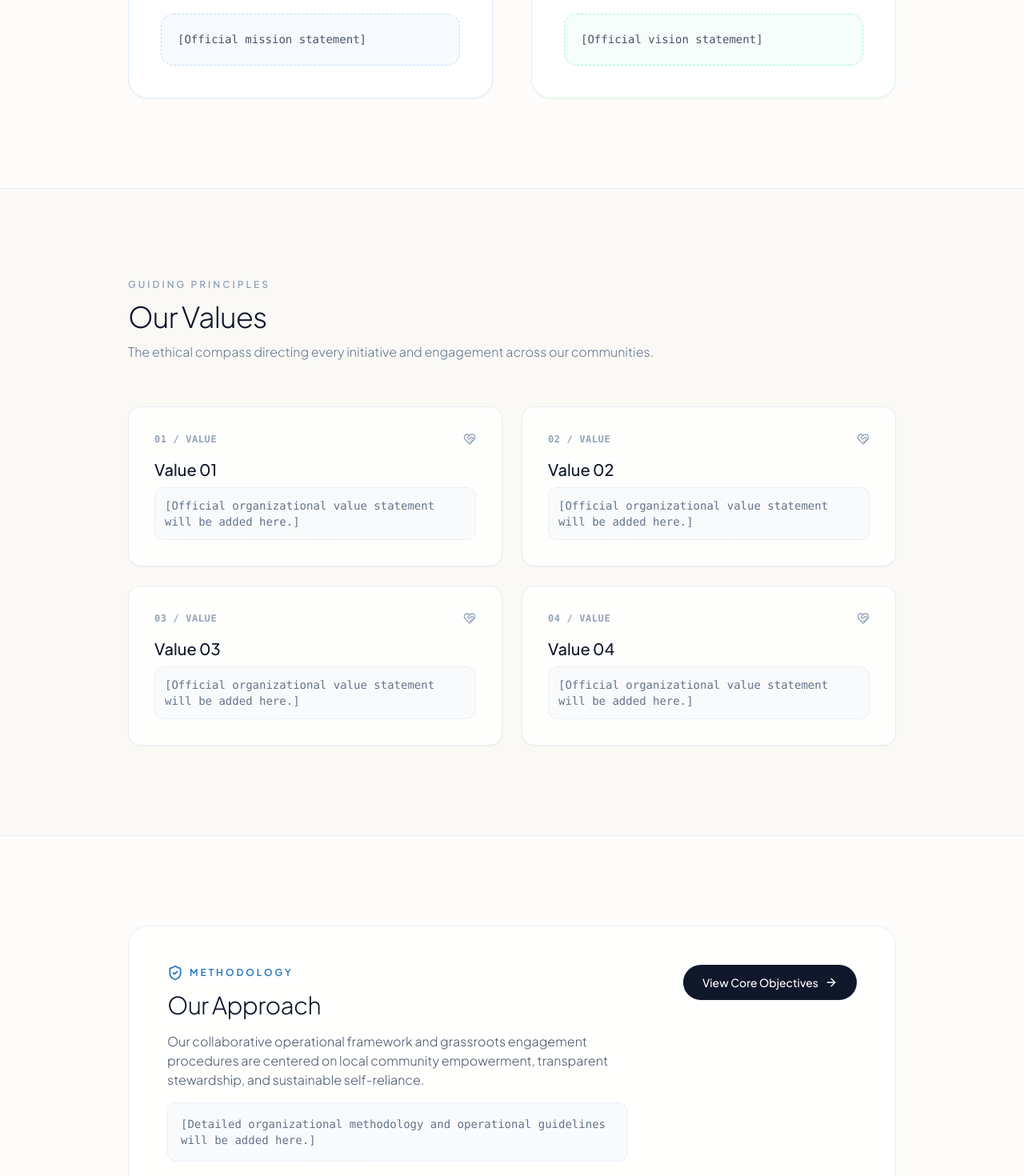
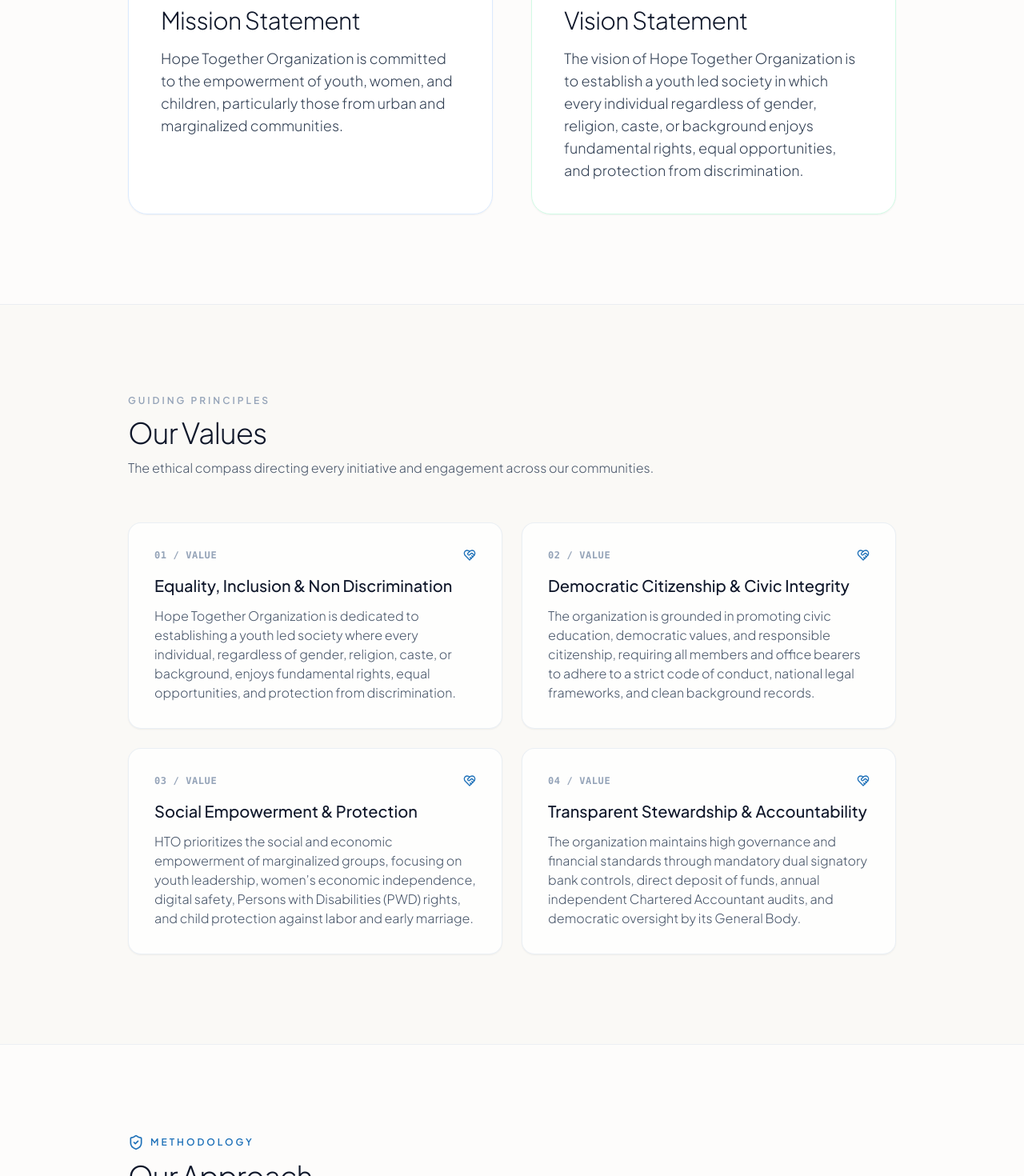
Before and after one commit to hafeezahmadyt/Hope-Together-WEB, a React (Vite) app: page /about in a window 1280 px wide. Shown: the part 1330-2800 px from the top of the page at 80% size. Built offline with nearby package versions, Linux system fonts and the light colour scheme; a web font is replaced by a local one.

Commit message:
Add official Vision, Mission, Guiding Principles, and Methodology to About page and preview

```diff
--- a/src/components/AboutPreview.tsx
+++ b/src/components/AboutPreview.tsx
@@ -22,10 +22,10 @@ export const AboutPreview: React.FC = () => {
           About Hope Together Organization
         </h3>
         <p className="text-slate-600 text-sm sm:text-base font-light leading-relaxed mb-6">
-          Founded on the belief that enduring transformation begins at the grassroots level,
-          Hope Together Organization works hand-in-hand with families and local leadership to
-          strengthen communities across Khyber Pakhtunkhwa. Our forthcoming narrative documents
-          our origins, governance charter, and transparent approach to collective impact.
+          Hope Together Organization is dedicated to establishing a youth-led society where every
+          individual enjoys fundamental rights, equal opportunities, and protection from
+          discrimination. We are committed to the grassroots empowerment of youth, women, and children,
+          particularly across urban and marginalized communities.
         </p>
       </motion.div>
 
--- /dev/null
+++ b/src/data/methodology.ts
@@ -0,0 +1,50 @@
+export interface MethodologyItem {
+  id: string;
+  number: string;
+  title: string;
+  description: string;
+  tag: string;
+}
+
+export const methodologyItems: MethodologyItem[] = [
+  {
+    id: 'advocacy-awareness',
+    number: '01',
+    title: 'Advocacy & Community Awareness',
+    tag: 'Rights & Protection',
+    description:
+      'Conducting community based advocacy and awareness sessions on marital rights, legal protections, workplace harassment, domestic violence, and child protection.',
+  },
+  {
+    id: 'capacity-building',
+    number: '02',
+    title: 'Capacity Building & Skill Development',
+    tag: 'Empowerment & Skills',
+    description:
+      'Imparting vocational and technical training, entrepreneurship development, and leadership mentoring for youth, alongside digital literacy and cyber safety guidance for women and girls.',
+  },
+  {
+    id: 'volunteerism-disaster',
+    number: '03',
+    title: 'Community Volunteerism & Disaster Preparedness',
+    tag: 'Resilience & Action',
+    description:
+      'Mobilizing youth through volunteerism training sessions and raising community awareness on disaster management and emergency preparedness.',
+  },
+  {
+    id: 'research-environment',
+    number: '04',
+    title: 'Research & Environmental Mitigation',
+    tag: 'Climate & Sustainability',
+    description:
+      'Promoting climate change mitigation and environmental protection through research, community engagement, and sustainable development initiatives.',
+  },
+  {
+    id: 'governance-oversight',
+    number: '05',
+    title: 'Expert Guided & Democratic Governance',
+    tag: 'Stewardship & Transparency',
+    description:
+      'Utilizing an Expert Advisory Committee spanning law, health, education, and gender expertise to provide technical guidance, while keeping overall strategy accountable to the General Body and Executive Committee.',
+  },
+];
--- a/src/data/values.ts
+++ b/src/data/values.ts
@@ -3,22 +3,26 @@ import { ValueItem } from '../types';
 export const organizationalValues: ValueItem[] = [
   {
     number: '01',
-    title: 'Value 01',
-    description: '[Official organizational value statement will be added here.]',
+    title: 'Equality, Inclusion & Non Discrimination',
+    description:
+      'Hope Together Organization is dedicated to establishing a youth led society where every individual, regardless of gender, religion, caste, or background, enjoys fundamental rights, equal opportunities, and protection from discrimination.',
   },
   {
     number: '02',
-    title: 'Value 02',
-    description: '[Official organizational value statement will be added here.]',
+    title: 'Democratic Citizenship & Civic Integrity',
+    description:
+      'The organization is grounded in promoting civic education, democratic values, and responsible citizenship, requiring all members and office bearers to adhere to a strict code of conduct, national legal frameworks, and clean background records.',
   },
   {
     number: '03',
-    title: 'Value 03',
-    description: '[Official organizational value statement will be added here.]',
+    title: 'Social Empowerment & Protection',
+    description:
+      'HTO prioritizes the social and economic empowerment of marginalized groups, focusing on youth leadership, women’s economic independence, digital safety, Persons with Disabilities (PWD) rights, and child protection against labor and early marriage.',
   },
   {
     number: '04',
-    title: 'Value 04',
-    description: '[Official organizational value statement will be added here.]',
+    title: 'Transparent Stewardship & Accountability',
+    description:
+      'The organization maintains high governance and financial standards through mandatory dual signatory bank controls, direct deposit of funds, annual independent Chartered Accountant audits, and democratic oversight by its General Body.',
   },
 ];
--- a/src/pages/AboutPage.tsx
+++ b/src/pages/AboutPage.tsx
@@ -1,10 +1,30 @@
 import React from 'react';
 import { Link } from 'react-router-dom';
 import { motion } from 'framer-motion';
-import { ArrowRight, Compass, Target, HeartHandshake, ShieldCheck } from 'lucide-react';
+import {
+  ArrowRight,
+  Compass,
+  Target,
+  HeartHandshake,
+  ShieldCheck,
+  Megaphone,
+  GraduationCap,
+  LifeBuoy,
+  Leaf,
+  Scale,
+} from 'lucide-react';
 import { SEO } from '../components/SEO';
 import { PageHero } from '../components/PageHero';
 import { organizationalValues } from '../data/values';
+import { methodologyItems } from '../data/methodology';
+
+const methodologyIcons = [
+  Megaphone,
+  GraduationCap,
+  LifeBuoy,
+  Leaf,
+  Scale,
+];
 
 export const AboutPage: React.FC = () => {
   return (
@@ -38,14 +58,14 @@ export const AboutPage: React.FC = () => {
 
             <div className="lg:col-span-8">
               <div className="p-8 sm:p-10 rounded-3xl bg-white/80 border border-slate-200/70 shadow-[0_2px_12px_rgba(0,0,0,0.02)]">
-                <p className="text-slate-600 text-base sm:text-lg font-light leading-relaxed mb-6">
+                <p className="text-slate-700 text-base sm:text-lg font-light leading-relaxed mb-4">
                   Hope Together Organization is an indigenous non-governmental organization registered and
                   operating in Khyber Pakhtunkhwa, Pakistan. We work closely alongside local communities
                   to foster sustainable development, social dignity, and grassroots empowerment.
                 </p>
-                <div className="p-6 rounded-2xl bg-[#F8FAFC] border border-dashed border-slate-300 text-slate-500 font-mono text-xs sm:text-sm">
-                  [Official organization introduction will be added here.]
-                </div>
+                <p className="text-slate-600 text-sm sm:text-base font-light leading-relaxed">
+                  Committed to the empowerment of youth, women, and children, particularly those from urban and marginalized communities, our organization executes community-led programs anchored in democratic citizenship, legal awareness, environmental resilience, and transparent stewardship.
+                </p>
               </div>
             </div>
           </div>
@@ -72,11 +92,11 @@ export const AboutPage: React.FC = () => {
                   Mandate
                 </span>
                 <h3 className="text-2xl sm:text-3xl font-light text-slate-900 tracking-tight mb-4">
-                  Our Mission
+                  Mission Statement
                 </h3>
-                <div className="p-5 rounded-2xl bg-blue-50/50 border border-dashed border-blue-200 text-slate-600 font-mono text-sm leading-relaxed">
-                  [Official mission statement]
-                </div>
+                <p className="text-slate-700 text-base sm:text-lg font-light leading-relaxed">
+                  Hope Together Organization is committed to the empowerment of youth, women, and children, particularly those from urban and marginalized communities.
+                </p>
               </div>
             </motion.div>
 
@@ -96,11 +116,11 @@ export const AboutPage: React.FC = () => {
                   Horizon
                 </span>
                 <h3 className="text-2xl sm:text-3xl font-light text-slate-900 tracking-tight mb-4">
-                  Our Vision
+                  Vision Statement
                 </h3>
-                <div className="p-5 rounded-2xl bg-emerald-50/50 border border-dashed border-emerald-200 text-slate-600 font-mono text-sm leading-relaxed">
-                  [Official vision statement]
-                </div>
+                <p className="text-slate-700 text-base sm:text-lg font-light leading-relaxed">
+                  The vision of Hope Together Organization is to establish a youth led society in which every individual regardless of gender, religion, caste, or background enjoys fundamental rights, equal opportunities, and protection from discrimination.
+                </p>
               </div>
             </motion.div>
           </div>
@@ -117,7 +137,7 @@ export const AboutPage: React.FC = () => {
             <h2 className="text-3xl sm:text-4xl font-light text-slate-900 tracking-tight mb-3">
               Our Values
             </h2>
-            <p className="text-slate-500 text-sm sm:text-base font-light">
+            <p className="text-slate-600 text-sm sm:text-base font-light leading-relaxed">
               The ethical compass directing every initiative and engagement across our communities.
             </p>
           </div>
@@ -136,12 +156,12 @@ export const AboutPage: React.FC = () => {
                   <span className="text-xs font-mono font-semibold text-slate-400 uppercase tracking-wider">
                     {val.number} / Value
                   </span>
-                  <HeartHandshake className="w-4 h-4 text-slate-400" />
+                  <HeartHandshake className="w-4 h-4 text-[#1D70B8]" />
                 </div>
-                <h3 className="text-xl font-medium text-slate-900 mb-2">
+                <h3 className="text-xl font-medium text-slate-900 mb-3">
                   {val.title}
                 </h3>
-                <p className="text-slate-500 font-mono text-xs sm:text-sm bg-slate-50 p-3 rounded-xl border border-dashed border-slate-200">
+                <p className="text-slate-600 text-sm sm:text-base font-light leading-relaxed">
                   {val.description}
                 </p>
               </motion.div>
@@ -150,37 +170,71 @@ export const AboutPage: React.FC = () => {
         </div>
       </section>
 
-      {/* 6. Our Approach */}
+      {/* 6. Our Approach / Methodology */}
       <section className="py-20 sm:py-28 bg-white/60 border-t border-slate-200/60">
         <div className="max-w-5xl mx-auto px-6 sm:px-8">
-          <div className="p-8 sm:p-12 rounded-3xl bg-white/80 border border-slate-200/70 shadow-sm flex flex-col md:flex-row gap-8 items-start justify-between">
-            <div className="max-w-xl">
+          <div className="max-w-3xl mb-12">
             <div className="flex items-center gap-2 mb-3">
               <ShieldCheck className="w-5 h-5 text-[#1D70B8]" />
               <span className="text-xs uppercase tracking-[0.25em] text-[#1D70B8] font-semibold">
                 Methodology
               </span>
             </div>
-              <h2 className="text-2xl sm:text-3xl font-light text-slate-900 tracking-tight mb-4">
+            <h2 className="text-3xl sm:text-4xl font-light text-slate-900 tracking-tight mb-4">
               Our Approach
             </h2>
-              <p className="text-slate-600 text-sm sm:text-base font-light leading-relaxed mb-4">
-                Our collaborative operational framework and grassroots engagement procedures are
-                centered on local community empowerment, transparent stewardship, and sustainable self-reliance.
+            <p className="text-slate-600 text-base sm:text-lg font-light leading-relaxed mb-4">
+              Our collaborative operational framework and grassroots engagement procedures are centered on local community empowerment, transparent stewardship, and sustainable self reliance.
             </p>
-              <div className="p-4 rounded-xl bg-slate-50 border border-dashed border-slate-200 text-xs sm:text-sm text-slate-500 font-mono">
-                [Detailed organizational methodology and operational guidelines will be added here.]
+            <p className="text-sm sm:text-base text-slate-500 font-light">
+              Hope Together Organization executes its mission through a multifaceted, grassroots approach:
+            </p>
+          </div>
+
+          <div className="grid grid-cols-1 md:grid-cols-2 lg:grid-cols-3 gap-6">
+            {methodologyItems.map((item, idx) => {
+              const IconComponent = methodologyIcons[idx % methodologyIcons.length];
+              return (
+                <motion.div
+                  key={item.id}
+                  initial={{ opacity: 0, y: 15 }}
+                  whileInView={{ opacity: 1, y: 0 }}
+                  viewport={{ once: true }}
+                  transition={{ duration: 0.4, delay: idx * 0.08 }}
+                  className="p-6 sm:p-7 rounded-2xl bg-white/80 border border-slate-200/70 hover:border-slate-300 transition-all shadow-sm flex flex-col justify-between"
+                >
+                  <div>
+                    <div className="flex items-center justify-between mb-4">
+                      <span className="text-xs font-mono font-semibold text-slate-400">
+                        {item.number} / Pillar
+                      </span>
+                      <div className="w-9 h-9 rounded-xl bg-blue-50/80 text-[#1D70B8] flex items-center justify-center">
+                        <IconComponent className="w-4 h-4" />
                       </div>
                     </div>
-            <div className="flex-shrink-0 self-center md:self-start">
+                    <span className="inline-block px-2.5 py-0.5 rounded-full bg-slate-100 text-[11px] font-medium text-slate-600 mb-2">
+                      {item.tag}
+                    </span>
+                    <h3 className="text-lg font-medium text-slate-900 mb-2">
+                      {item.title}
+                    </h3>
+                    <p className="text-slate-600 text-xs sm:text-sm font-light leading-relaxed">
+                      {item.description}
+                    </p>
+                  </div>
+                </motion.div>
+              );
+            })}
+          </div>
+
+          <div className="mt-12 text-center">
             <Link
               to="/our-work"
               className="inline-flex items-center gap-2 px-6 py-3 rounded-full bg-slate-900 text-white text-xs sm:text-sm font-medium hover:bg-slate-800 transition-colors shadow-sm"
             >
-                <span>View Core Objectives</span>
+              <span>View Core Objectives & Work</span>
               <ArrowRight className="w-4 h-4" />
             </Link>
-            </div>
           </div>
         </div>
       </section>
```
Lines whose indentation alone changed are shown as unchanged.
